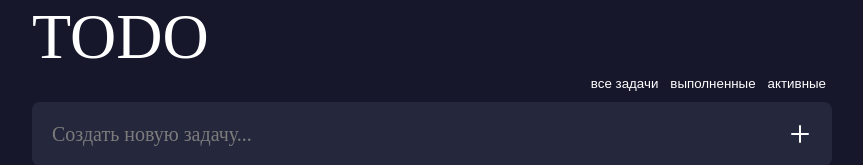
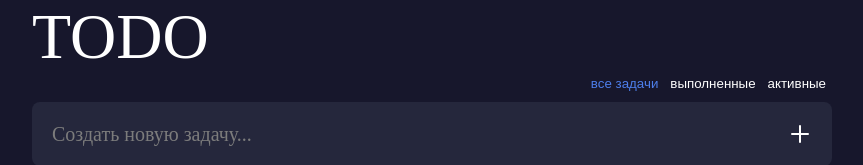
Before and after one commit to navzlet/Todo-list, a React (Create React App) app: page / in a window 1280 px wide. Shown: the top 165 px of the page, without its empty margins (208-1071 px from the left). Built offline with nearby package versions, Linux system fonts and the light colour scheme.

Commit message:
styles for sort buttons

```diff
--- a/src/todo/main.todo.tsx
+++ b/src/todo/main.todo.tsx
@@ -10,21 +10,40 @@ import todo from "../store/task";
 export const Todo = observer((): JSX.Element => {
   const [newTask, setNewTask] = useState("");
   const [showTodo, setShowTodo] = useState(todo.todos);
+  const [activeFilter, setActiveFilter] = useState("all");
 
   return (
     <div className="todo">
       <div className="todo__header">TODO</div>
       <div className="todo__filters">
-        <button onClick={() => setShowTodo(todo.todos)}>все задачи</button>
         <button
+          className={
+            activeFilter === "all" ? "todo__filters_active" : undefined
+          }
           onClick={() => {
+            setActiveFilter("all");
+            setShowTodo(todo.todos);
+          }}
+        >
+          все задачи
+        </button>
+        <button
+          className={
+            activeFilter === "completed" ? "todo__filters_active" : undefined
+          }
+          onClick={() => {
+            setActiveFilter("completed");
             setShowTodo(todo.todos.filter((t) => t.completed === true));
           }}
         >
           выполненные
         </button>
         <button
+          className={
+            activeFilter === "active  " ? "todo__filters_active" : undefined
+          }
           onClick={() => {
+            setActiveFilter("active");
             setShowTodo(todo.todos.filter((t) => t.completed === false));
           }}
         >
--- a/src/todo/todo.scss
+++ b/src/todo/todo.scss
@@ -15,16 +15,18 @@
   align-self: flex-end;
 }
 
+.todo__filters_active {
+  color: #4d7eea;
+}
+
 button {
   color: #ffffff;
   background: none;
   border: none;
   outline: none;
-  &:hover {
-    color: rgb(210, 210, 210);
-  }
+
   &:active {
-    color: rgb(124, 125, 177);
+    color: #3b64be;
   }
 }
 
```
